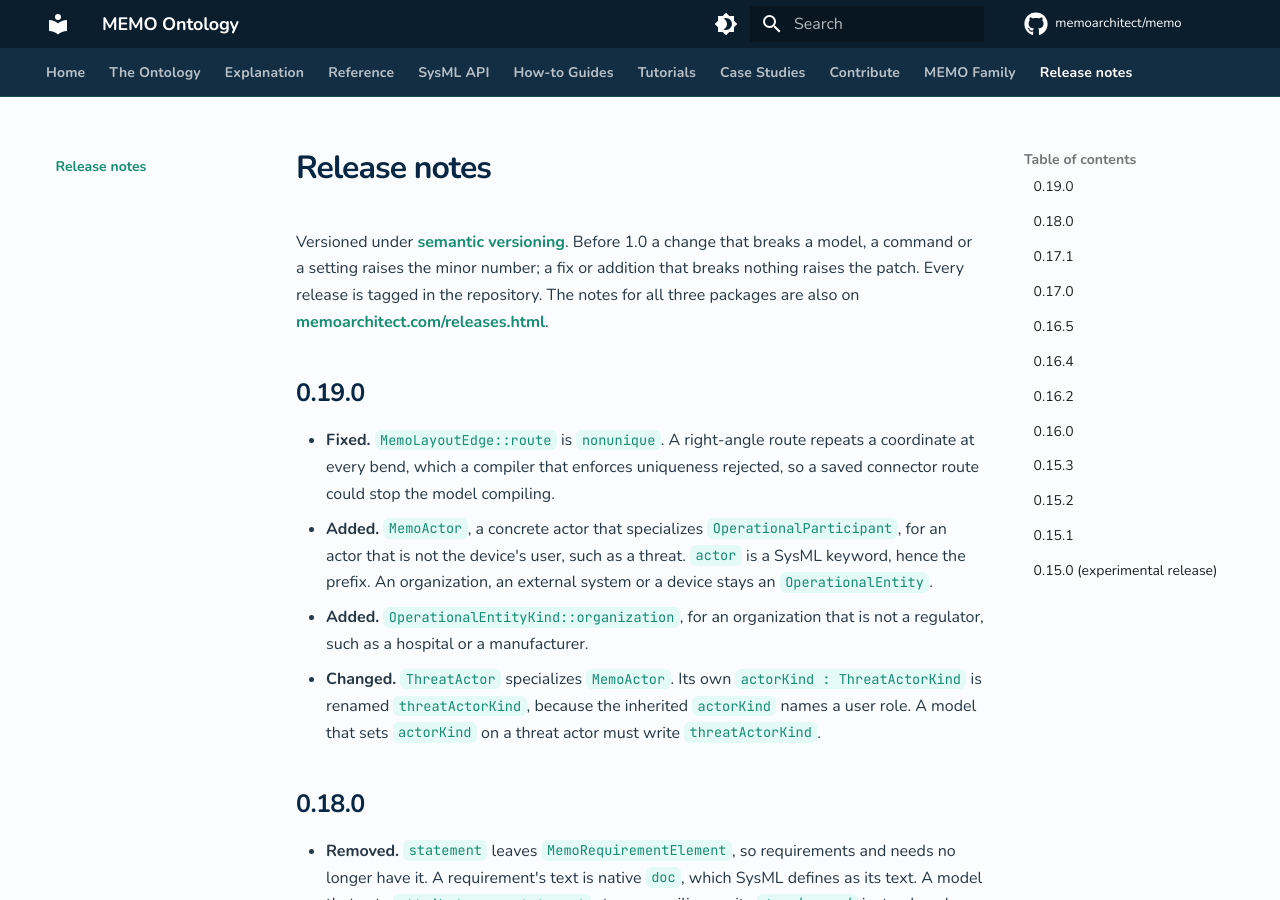
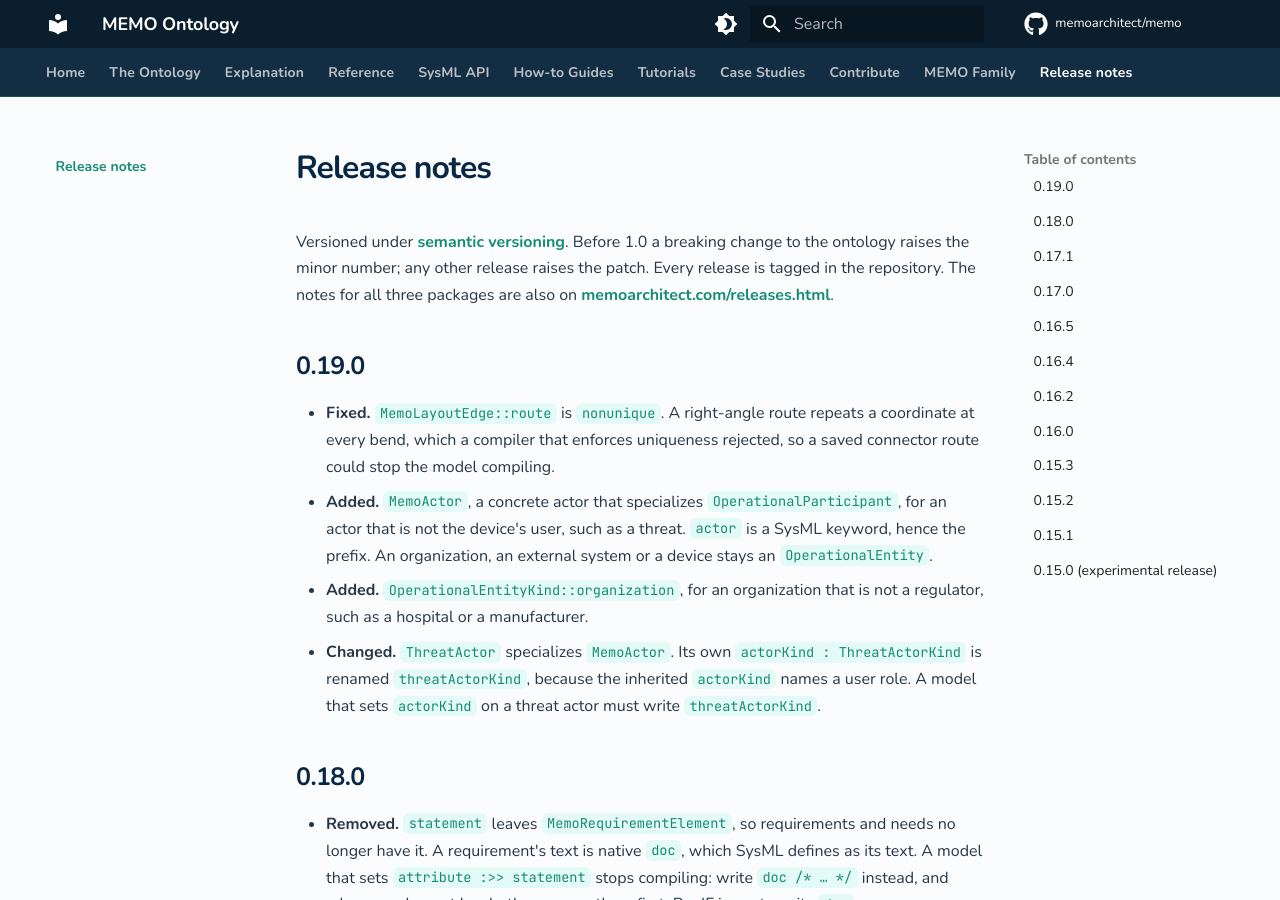
Before and after one commit to memoarchitect/memo, an MkDocs documentation site: the page built from docs/release-notes.md, in a window 1280 px wide and 900 px high. Built offline with MkDocs 1.6.1 and Material for MkDocs 9.7.7, drawn with Linux system fonts in a browser that asks for light colours; comment, search, counter and statistics services are not loaded.

Commit message:
Minor only for a breaking ontology change
The version rule, as the release docs now state it: a breaking change to the
ontology raises the minor, any other release raises the patch.

Co-Authored-By: Claude Opus 5.5 <noreply@anthropic.com>

```diff
--- a/docs/release-notes.md
+++ b/docs/release-notes.md
@@ -1,6 +1,6 @@
 # Release notes
 
-Versioned under [semantic versioning](https://semver.org/). Before 1.0 a change that breaks a model, a command or a setting raises the minor number; a fix or addition that breaks nothing raises the patch. Every release is tagged in the repository. The notes for all three packages are also on [memoarchitect.com/releases.html](https://memoarchitect.com/releases.html).
+Versioned under [semantic versioning](https://semver.org/). Before 1.0 a breaking change to the ontology raises the minor number; any other release raises the patch. Every release is tagged in the repository. The notes for all three packages are also on [memoarchitect.com/releases.html](https://memoarchitect.com/releases.html).
 
 ## 0.19.0
 
```
